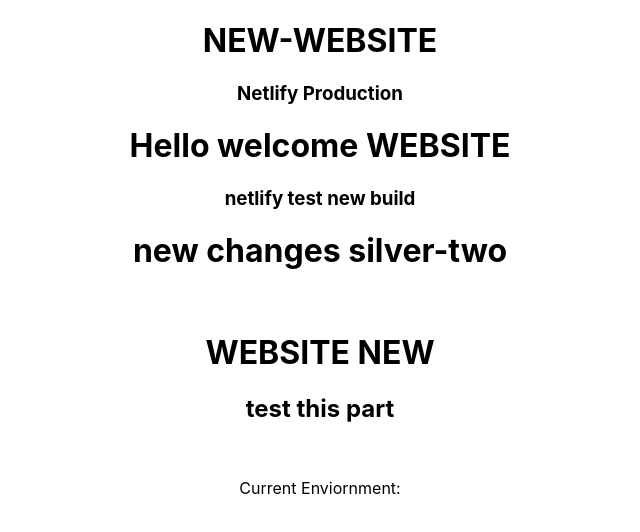
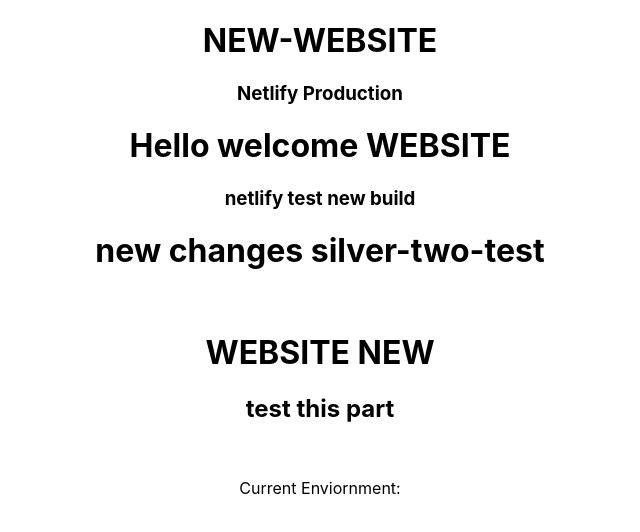
Before and after one commit to saurabhgola/testwebsite, a React (Create React App) app: page / in a window 1280 px wide. Shown: the top 532 px of the page, without its empty margins (320-960 px from the left). Built offline with nearby package versions, Linux system fonts and the light colour scheme.

Commit message:
Fix leatest-new

```diff
--- a/src/App.js
+++ b/src/App.js
@@ -8,7 +8,7 @@
      <h3>Netlify Production</h3>
      <h1>Hello welcome WEBSITE</h1>
      <h3>netlify test new build</h3>
-     <h1>new changes silver-two</h1>
+     <h1>new changes silver-two-test</h1>
       <br/>
       <h1>WEBSITE NEW</h1>
       <h2>test this part</h2>
```
